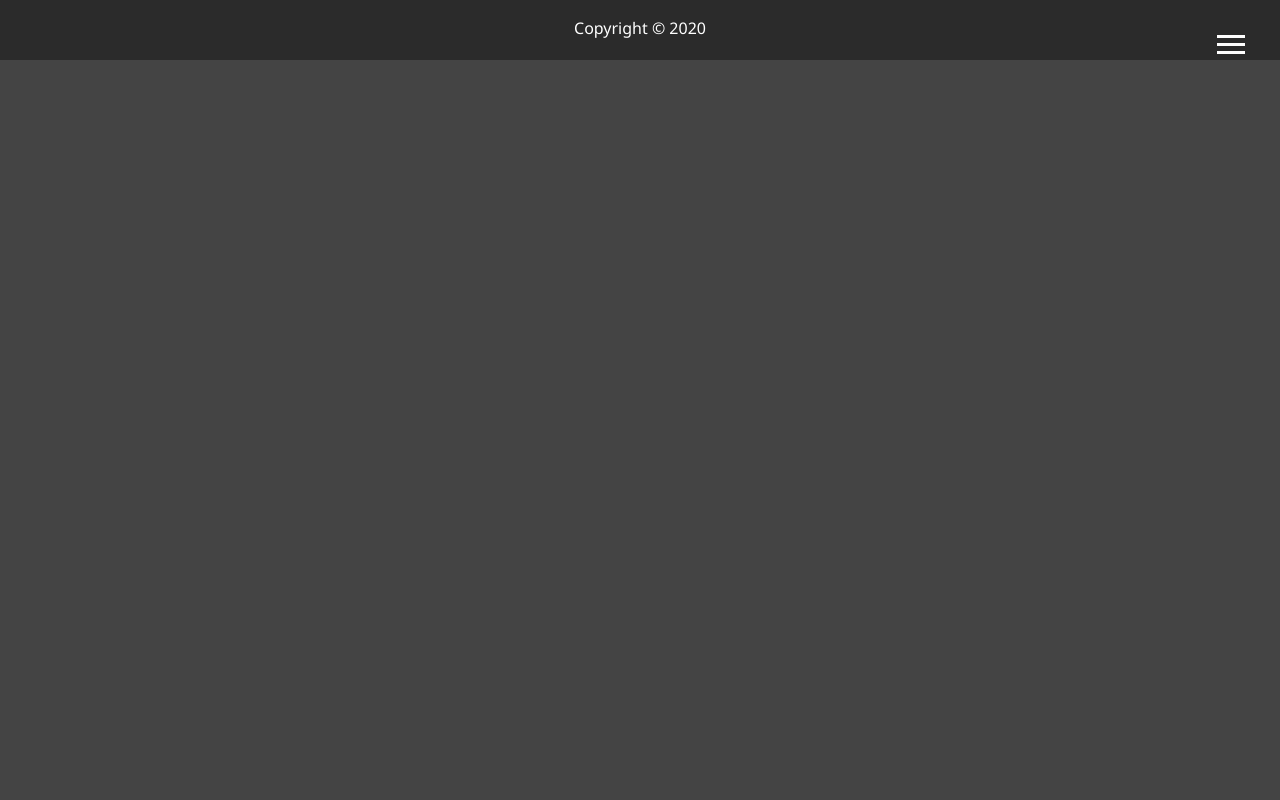
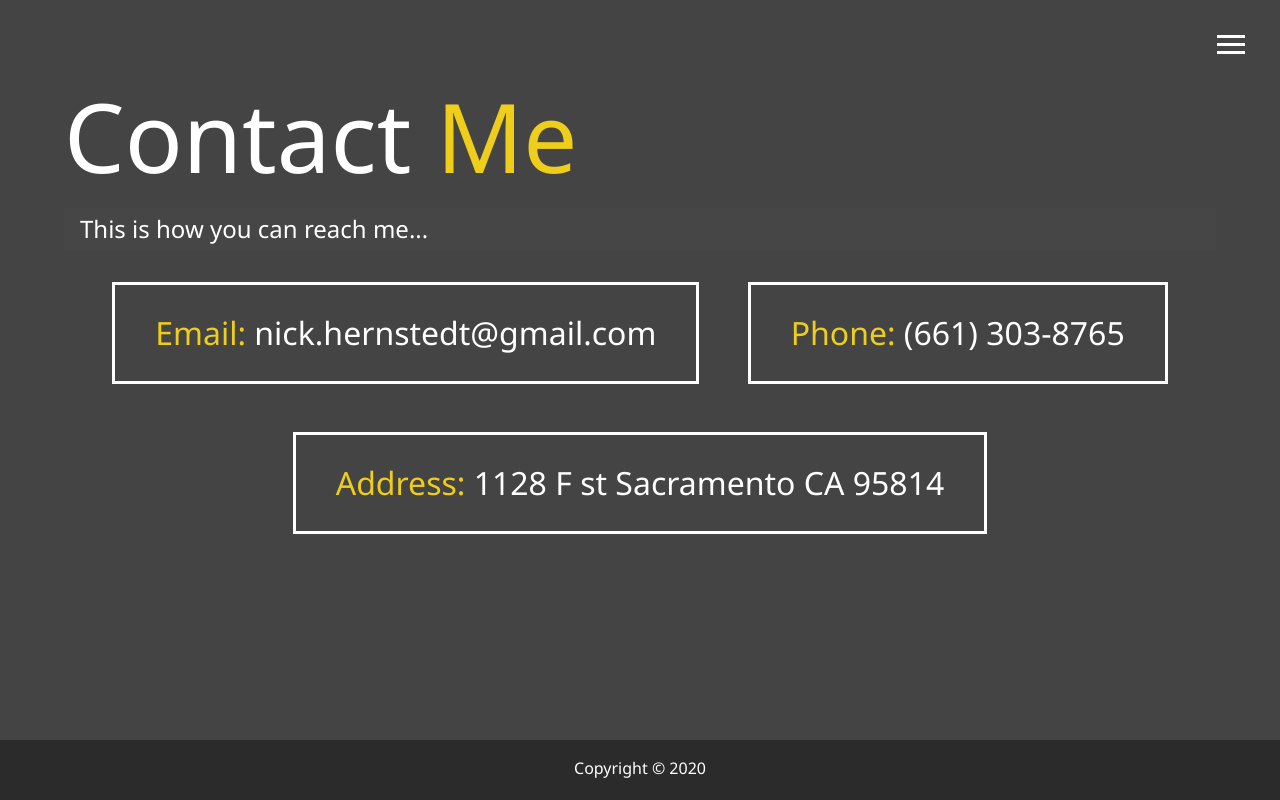
Before and after one commit to nick-hernstedt/ResponsivePortfolio, a website: page dist/contact.html in a window 1280 px wide. Drawn offline with Linux system fonts and the light colour scheme.

Commit message:
added ways to contact me

```diff
--- a/dist/contact.html
+++ b/dist/contact.html
@@ -42,7 +42,7 @@
           </li>
           <li class="nav-item">
             <a href="work.html" class="nav-link">
-              My Work
+              My Projects
             </a>
           </li>
           <li class="nav-item current">
@@ -54,6 +54,26 @@
       </nav>
     </header>
 
+    <main id="contact">
+      <h1 class="lg-heading">
+        Contact
+        <span class="text-secondary">Me</span>
+      </h1>
+      <h2 class="sm-heading">
+        This is how you can reach me...
+      </h2>
+      <div class="boxes">
+        <div>
+          <span class="text-secondary">Email: </span> nick.hernstedt@gmail.com
+        </div>
+        <div><span class="text-secondary">Phone: </span> (661) 303-8765</div>
+        <div>
+          <span class="text-secondary">Address: </span> 1128 F st Sacramento CA
+          95814
+        </div>
+      </div>
+    </main>
+
     <footer id="main-footer">
       Copyright &copy; 2020
     </footer>
```
Also changed, not shown: dist/index.html (+3 -3 lines).
